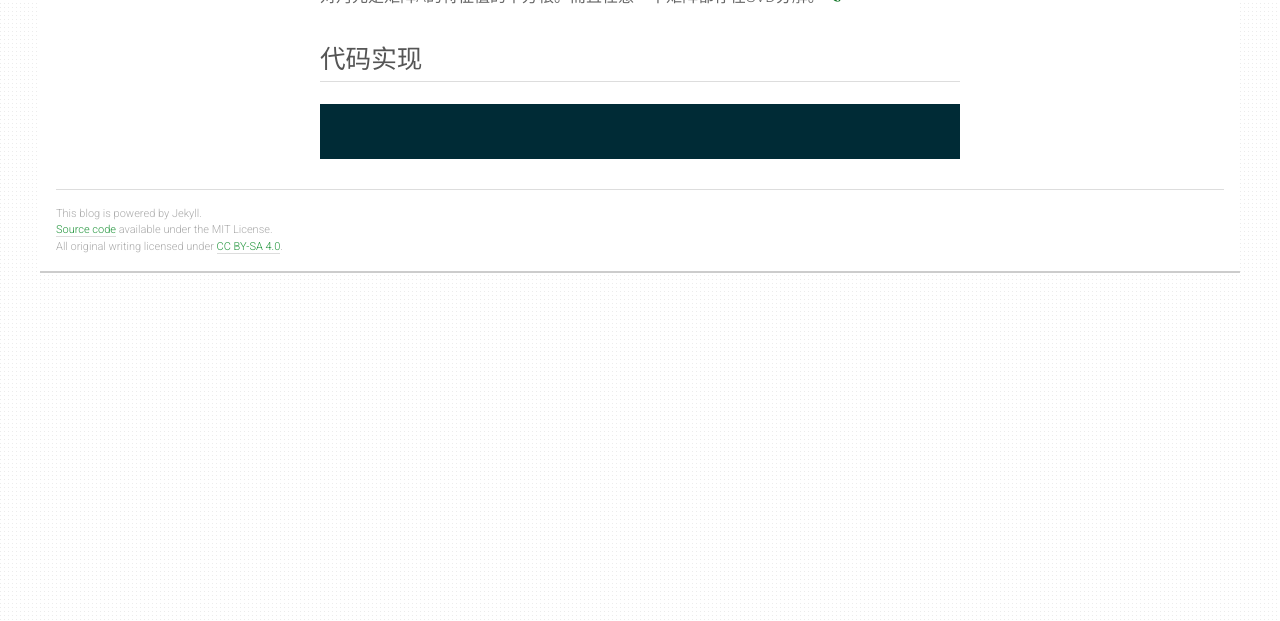
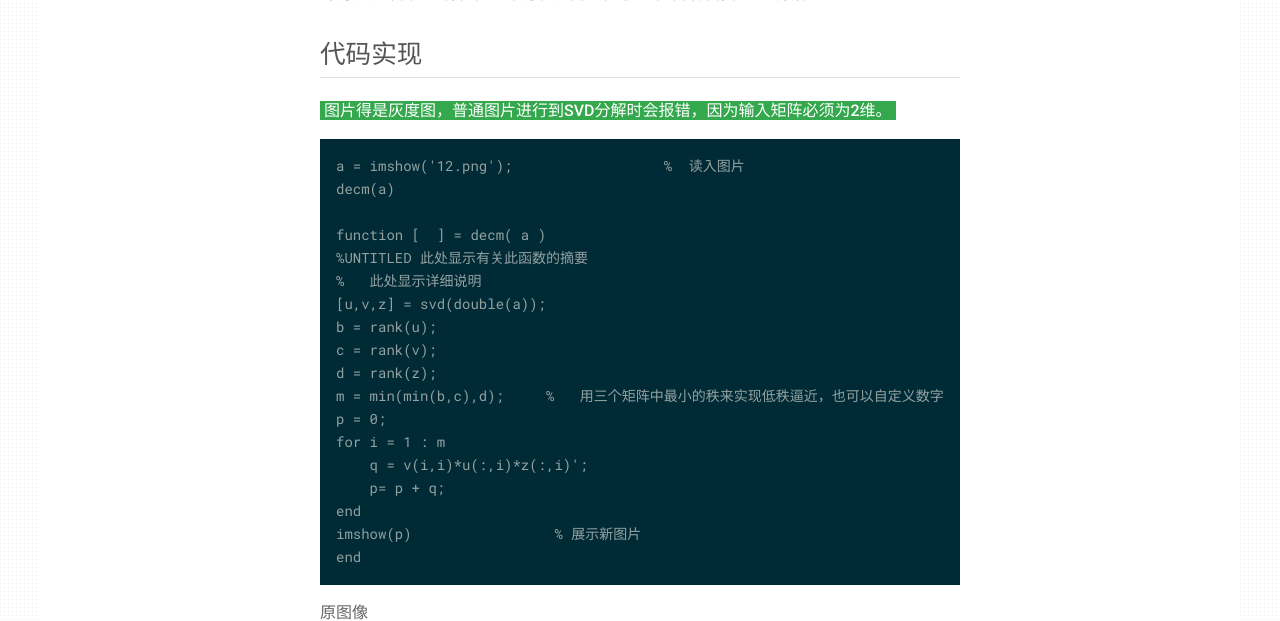
Before and after one commit to rlue/jekyll-solana, a Jekyll site: the page built from _posts/2019-9-29-MATLAB实现SVD图像压缩.md, in a window 1280 px wide and 1400 px high, scrolled down 970 px. Shown: the part 195-816 px from the top of the window. Built offline with Jekyll 4.4.1, drawn with Linux system fonts in a browser that asks for light colours; grey boxes are pictures that could not be loaded.

Commit message:
Update 2019-9-29-MATLAB实现SVD图像压缩.md

````diff
--- a/_posts/2019-9-29-MATLAB实现SVD图像压缩.md
+++ b/_posts/2019-9-29-MATLAB实现SVD图像压缩.md
@@ -14,6 +14,33 @@ U和V是标准正交矩阵，而 <a href="https://www.codecogs.com/eqnedit.php?l
 对角矩阵，每一个对角元是矩阵A的特征值的平方根。而且任意一个矩阵都存在SVD分解。
 
 ## 代码实现
+
+<mark>图片得是灰度图，普通图片进行到SVD分解时会报错，因为输入矩阵必须为2维。
+```
+a = imshow('12.png');                  %  读入图片
+decm(a)
+
+function [  ] = decm( a )
+%UNTITLED 此处显示有关此函数的摘要
+%   此处显示详细说明
+[u,v,z] = svd(double(a));
+b = rank(u);
+c = rank(v);
+d = rank(z);
+m = min(min(b,c),d);     %   用三个矩阵中最小的秩来实现低秩逼近，也可以自定义数字
+p = 0;
+for i = 1 : m
+    q = v(i,i)*u(:,i)*z(:,i)';
+    p= p + q;
+end
+imshow(p)                 % 展示新图片
+end
 ```
 
-```
+原图像
+
+<img src="https://raw.githubusercontent.com/loki-pup/lokiphoto/master/12.png" width="100%" height="100%" />
+
+新图像
+
+<img src="https://raw.githubusercontent.com/loki-pup/lokiphoto/master/3.png" width="100%" height="100%" />
````
